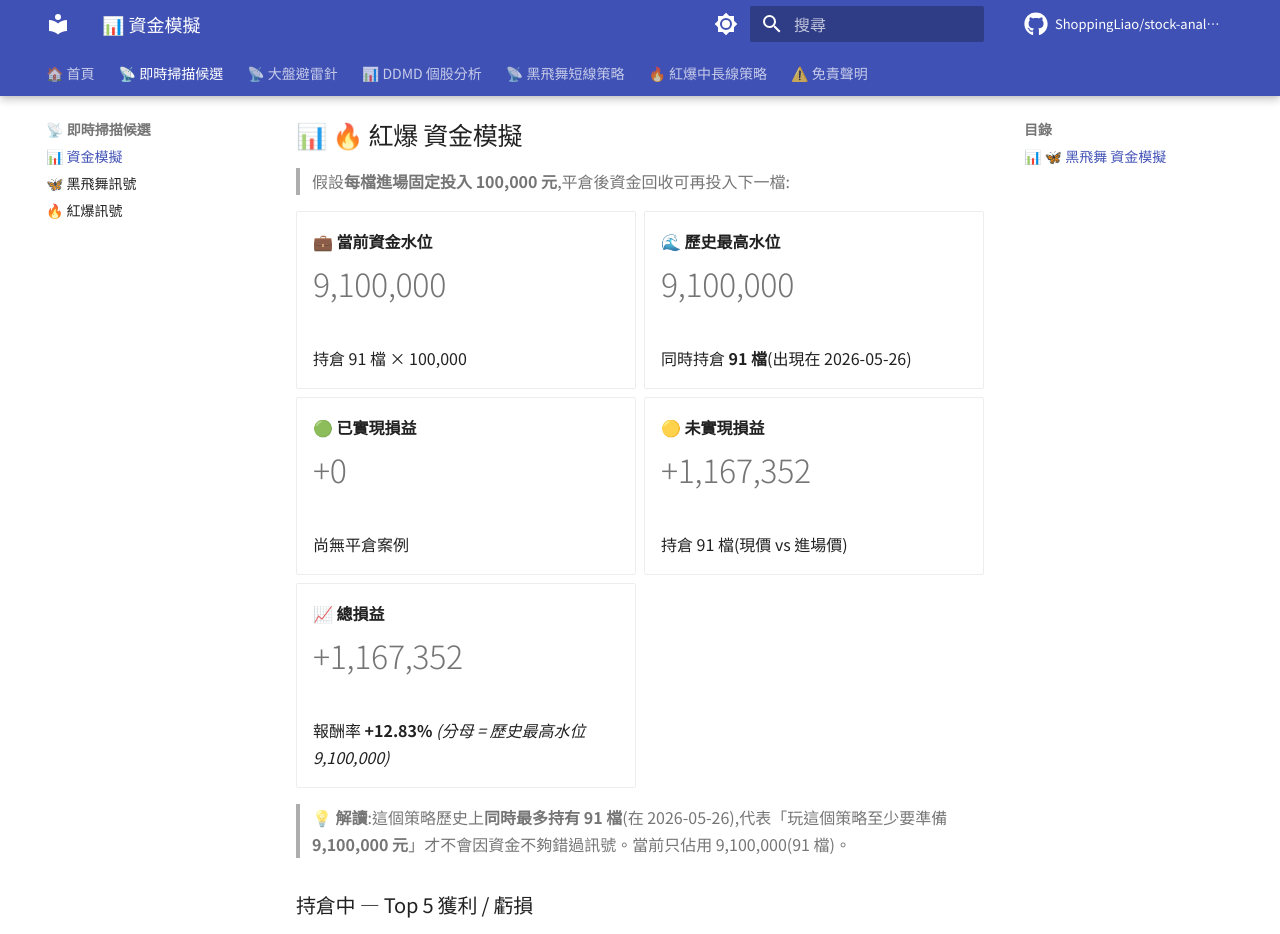
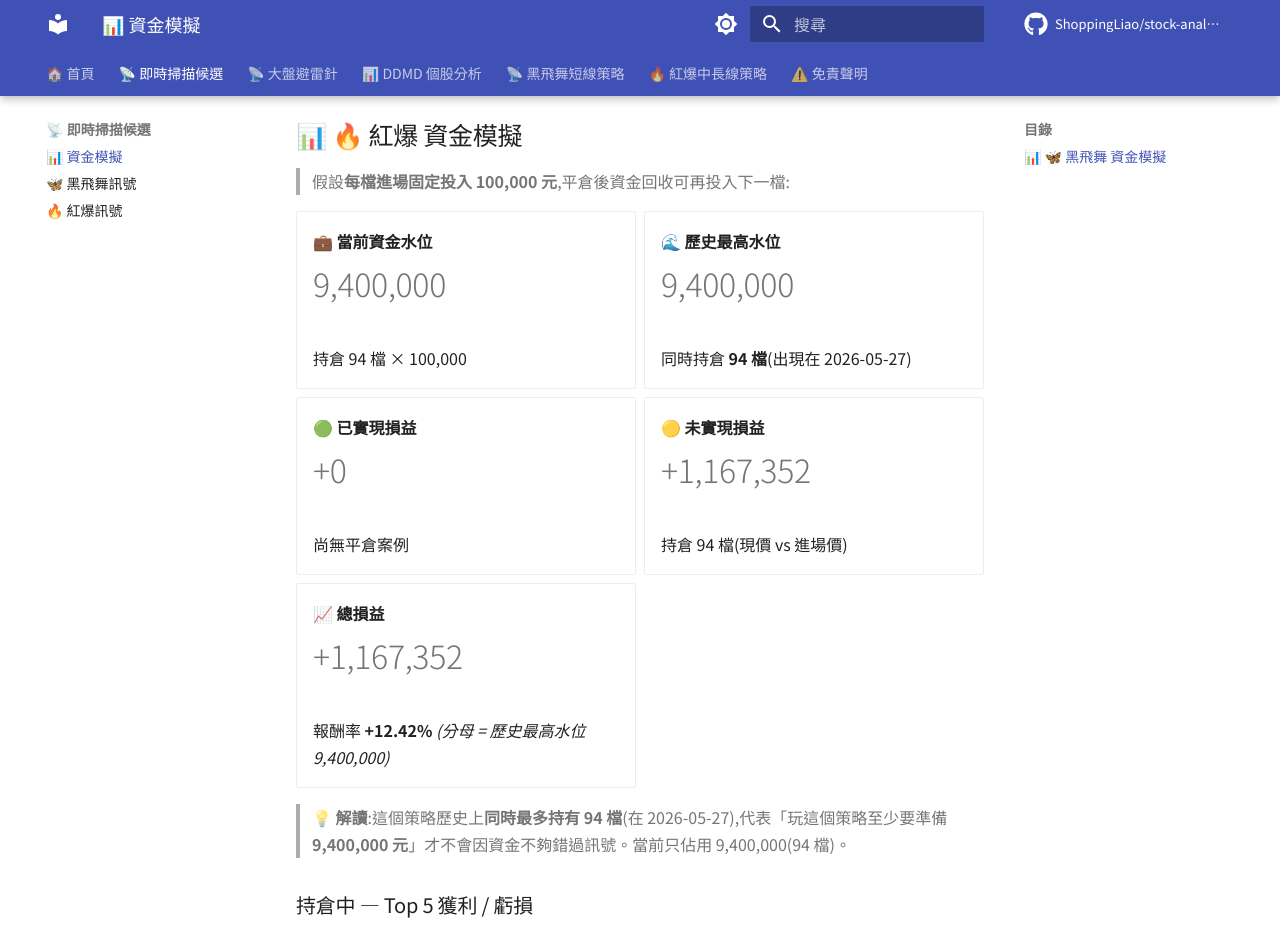
Before and after one commit to ShoppingLiao/stock-analysis-public, an MkDocs documentation site: the page built from docs/signals_capital.md, in a window 1280 px wide and 1400 px high, scrolled down 2166 px. Shown: the top 934 px of the window. Built offline with MkDocs 1.6.1 and Material for MkDocs 9.7.7, drawn with Linux system fonts in a browser that asks for light colours; comment, search, counter and statistics services are not loaded; some of the changed text lies outside the part shown.

Commit message:
docs(signals): update BB + RB + capital (2026-05-27)

```diff
--- a/docs/signals_capital.md
+++ b/docs/signals_capital.md
@@ -79,15 +79,15 @@
 
 -   **💼 當前資金水位**
 
-    # 9,100,000
+    # 9,400,000
 
-    持倉 91 檔 × 100,000
+    持倉 94 檔 × 100,000
 
 -   **🌊 歷史最高水位**
 
-    # 9,100,000
+    # 9,400,000
 
-    同時持倉 **91 檔**(出現在 2026-05-26)
+    同時持倉 **94 檔**(出現在 2026-05-27)
 
 -   **🟢 已實現損益**
 
@@ -99,17 +99,17 @@
 
     # +1,167,352
 
-    持倉 91 檔(現價 vs 進場價)
+    持倉 94 檔(現價 vs 進場價)
 
 -   **📈 總損益**
 
     # +1,167,352
 
-    報酬率 **+12.83%** _(分母 = 歷史最高水位 9,100,000)_
+    報酬率 **+12.42%** _(分母 = 歷史最高水位 9,400,000)_
 
 </div>
 
-> **💡 解讀**:這個策略歷史上**同時最多持有 91 檔**(在 2026-05-26),代表「玩這個策略至少要準備 **9,100,000 元**」才不會因資金不夠錯過訊號。當前只佔用 9,100,000(91 檔)。
+> **💡 解讀**:這個策略歷史上**同時最多持有 94 檔**(在 2026-05-27),代表「玩這個策略至少要準備 **9,400,000 元**」才不會因資金不夠錯過訊號。當前只佔用 9,400,000(94 檔)。
 
 ### 持倉中 — Top 5 獲利 / 虧損
 
@@ -139,15 +139,15 @@
 
 -   **💼 當前資金水位**
 
-    # 15,500,000
+    # 15,800,000
 
-    BB 6,400,000 + RB 9,100,000
+    BB 6,400,000 + RB 9,400,000
 
 -   **🌊 兩策略歷史最高水位**
 
-    # 15,500,000
+    # 15,800,000
 
-    BB peak 6,400,000(64 檔)+ RB peak 9,100,000(91 檔)
+    BB peak 6,400,000(64 檔)+ RB peak 9,400,000(94 檔)
 
 -   **🟢 已實現損益**
 
```
Also changed, not shown: other parts of docs/signals_capital.md (+2 -2 lines), docs/signals_red_burst.md (+46 -46 lines).
